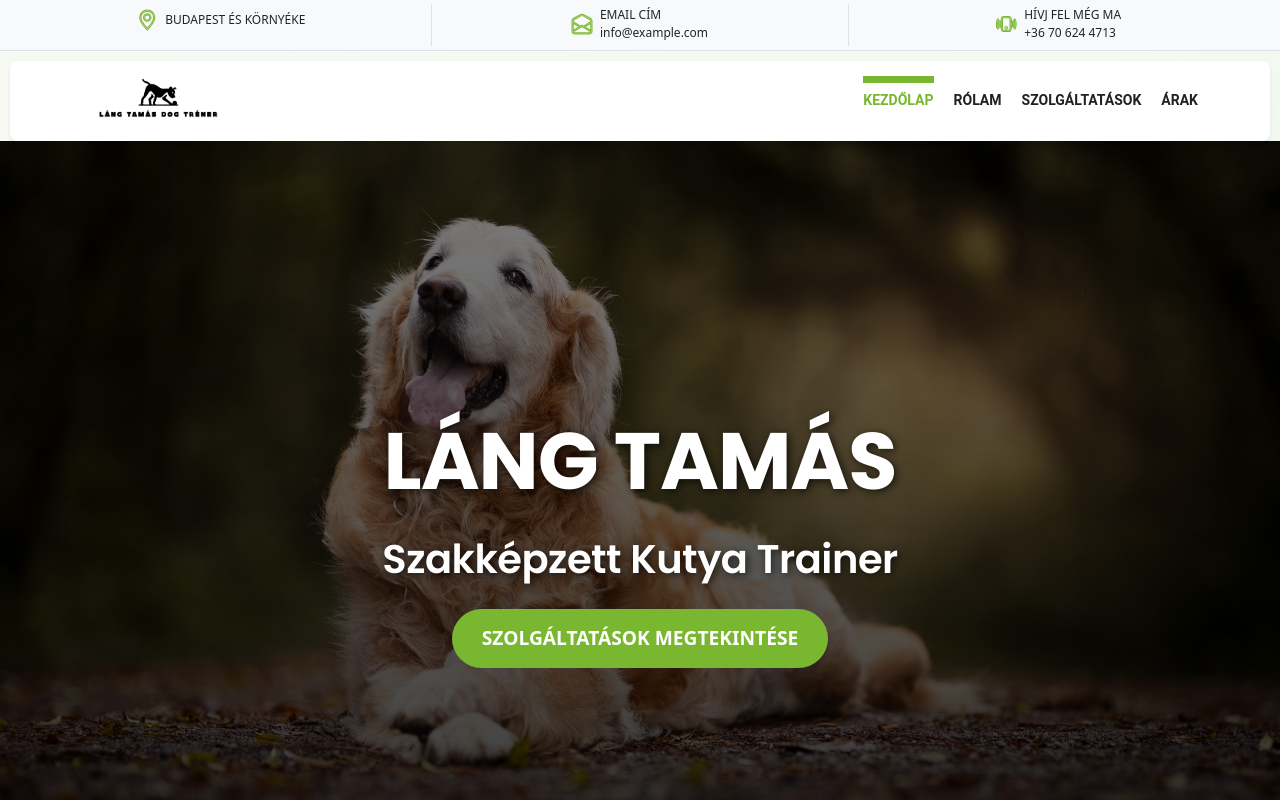
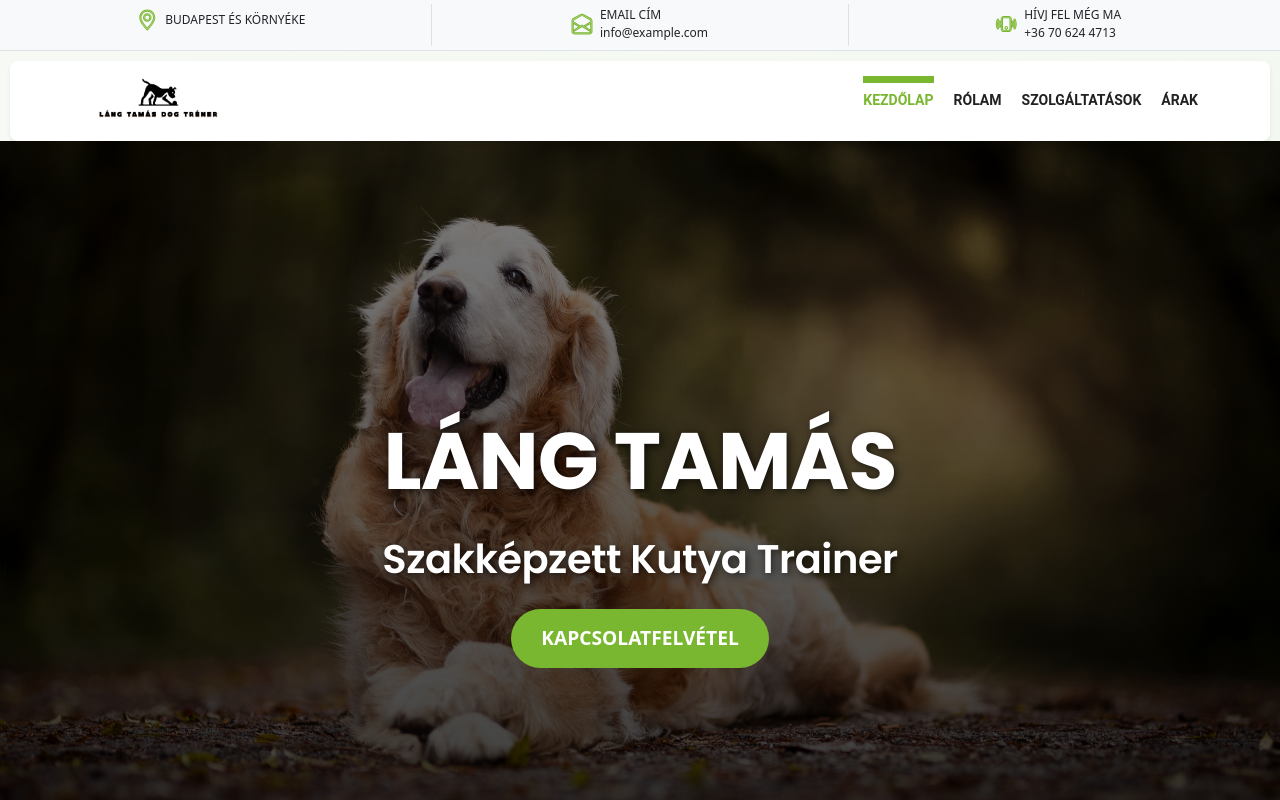
Before and after one commit to XY56L7/lang_tamas_dog_trainer, a React (Create React App) app: page / in a window 1280 px wide. Shown: the top 800 px of the page. Built offline with nearby package versions, Linux system fonts and the light colour scheme.

Commit message:
Update the animation

```diff
--- a/package.json
+++ b/package.json
@@ -7,6 +7,7 @@
     "bootstrap": "^5.3.3",
     "bootstrap-icons": "^1.11.3",
     "cra-template": "1.2.0",
+    "framer-motion": "^12.4.2",
     "react": "^19.0.0",
     "react-dom": "^19.0.0",
     "react-intersection-observer": "^9.15.1",
--- a/src/Hero.tsx
+++ b/src/Hero.tsx
@@ -1,7 +1,9 @@
 import React from 'react';
+import { motion } from 'framer-motion';
 import './Hero.css';
 
 const Hero = () => {
+
     const scrollToServices = () => {
         const servicesSection = document.getElementById('services-section');
         if (servicesSection) {
@@ -10,17 +12,35 @@ const Hero = () => {
     };
 
     return (
-        <div className="container-fluid hero-header" id='main-section'>
+        <div className="container-fluid hero-header">
             <div className="container">
                 <div className="row justify-content-center">
                     <div className="col-lg-8 text-center">
-                        <h1 className="text-uppercase text-white mb-4">Láng Tamás</h1>
-                        <h2 className="text-white mb-4">
+                        <motion.h1
+                            initial={{ opacity: 0, y: 50 }}
+                            animate={{ opacity: 1, y: 0 }}
+                            transition={{ duration: 1 }}
+                            className="text-uppercase text-white mb-4"
+                        >
+                            Láng Tamás
+                        </motion.h1>
+                        <motion.h2
+                            initial={{ opacity: 0, y: 50 }}
+                            animate={{ opacity: 1, y: 0 }}
+                            transition={{ duration: 1, delay: 0.5 }}
+                            className="text-white mb-4"
+                        >
                             Szakképzett Kutya Trainer
-                        </h2>
-                        <button className="btn" onClick={scrollToServices}>
-                            Szolgáltatások megtekintése
-                        </button>
+                        </motion.h2>
+                        <motion.button
+                            initial={{ opacity: 0, y: 50 }}
+                            animate={{ opacity: 1, y: 0 }}
+                            transition={{ duration: 1, delay: 1 }}
+                            className="btn"
+                            onClick={scrollToServices}
+                        >
+                            Kapcsolatfelvétel
+                        </motion.button>
                     </div>
                 </div>
             </div>
```
Also changed, not shown: 1 other file (tests, documents, lock files or other folders).
